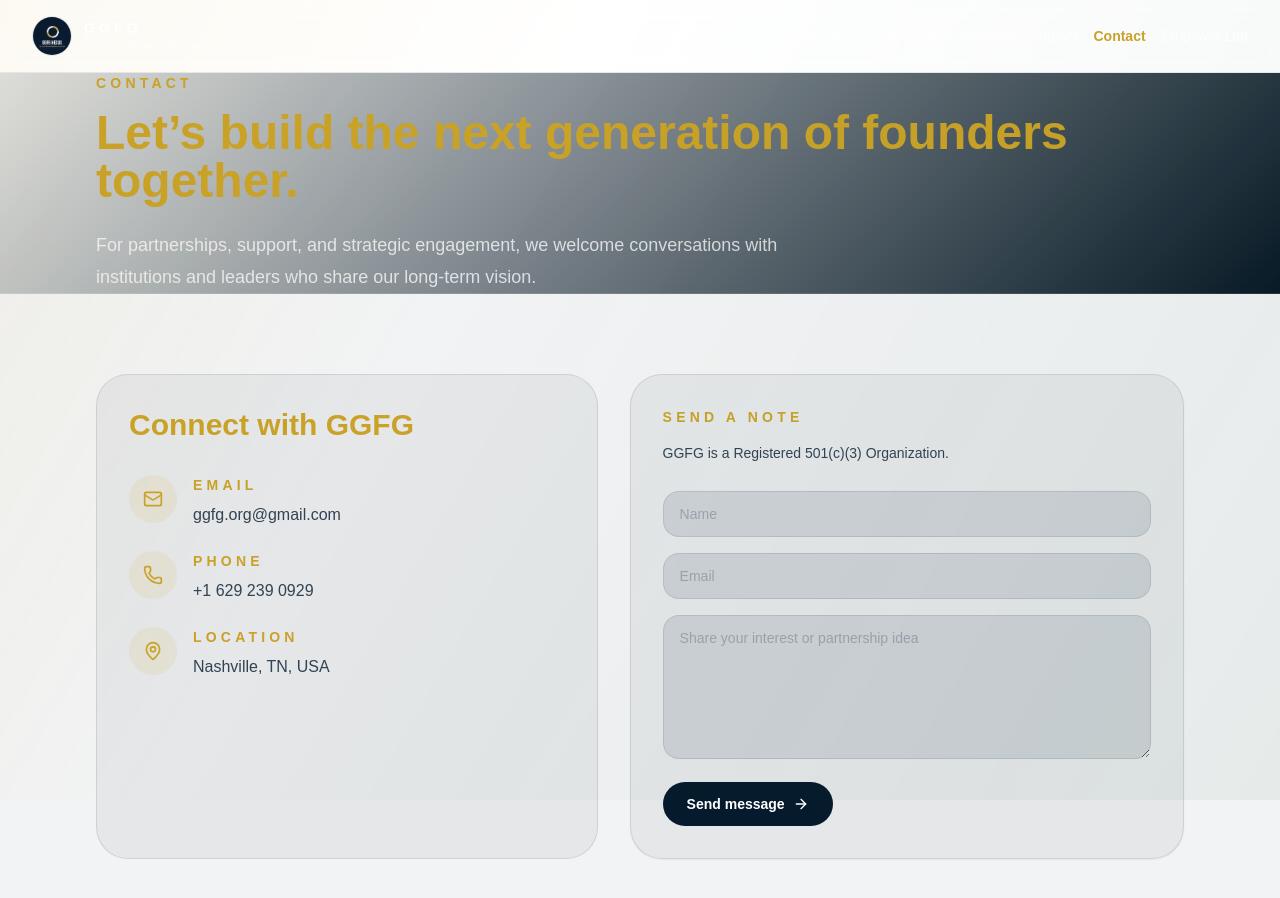
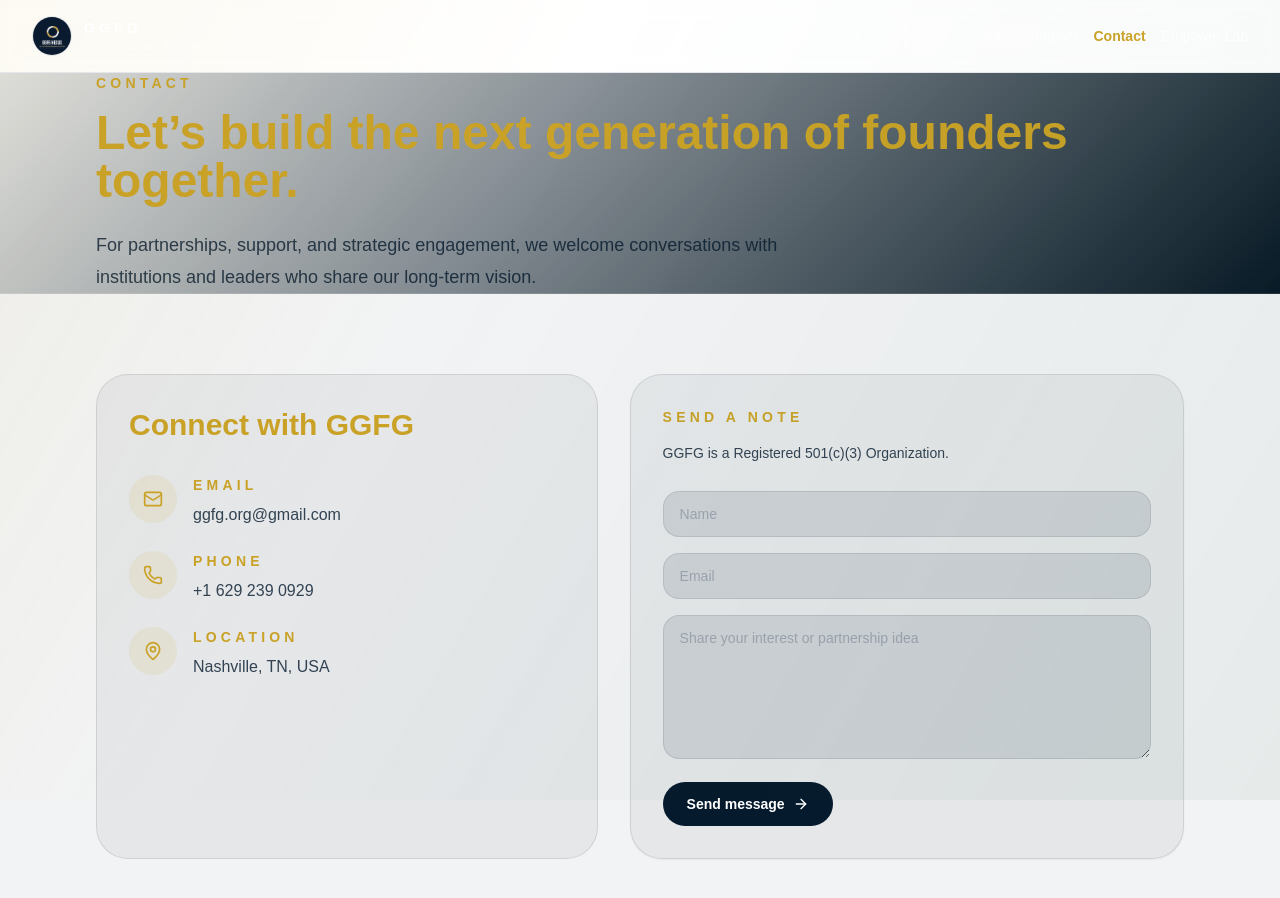
Before and after one commit to gracious232/ggfg-nexus, a Next.js app: page /contact in a window 1280 px wide. Shown: the top 898 px of the page. Built offline with nearby package versions, Linux system fonts and the light colour scheme.

Commit message:
Fix remaining white text on light contact hero

```diff
--- a/app/contact/page.tsx
+++ b/app/contact/page.tsx
@@ -6,12 +6,12 @@
 export default function ContactPage() {
   return (
     <main className="min-h-screen bg-navy/5 text-navy">
-      <section className="border-b border-navy/10 bg-[linear-gradient(135deg,_rgba(2,15,26,0.08),_rgba(3,20,33,0.98))] text-white">
+      <section className="border-b border-navy/10 bg-[linear-gradient(135deg,_rgba(2,15,26,0.08),_rgba(3,20,33,0.98))] text-navy">
         <div className="mx-auto max-w-6xl px-6 py-18 lg:px-8">
           <motion.div initial={{ opacity: 0, y: 20 }} animate={{ opacity: 1, y: 0 }} transition={{ duration: 0.6 }}>
             <p className="text-sm font-semibold uppercase tracking-[0.3em] text-gold">Contact</p>
             <h1 className="mt-4 text-4xl font-semibold leading-tight text-gold sm:text-5xl">Let’s build the next generation of founders together.</h1>
-            <p className="mt-6 max-w-3xl text-lg leading-8 text-white/75">For partnerships, support, and strategic engagement, we welcome conversations with institutions and leaders who share our long-term vision.</p>
+            <p className="mt-6 max-w-3xl text-lg leading-8 text-navy/80">For partnerships, support, and strategic engagement, we welcome conversations with institutions and leaders who share our long-term vision.</p>
           </motion.div>
         </div>
       </section>
```
